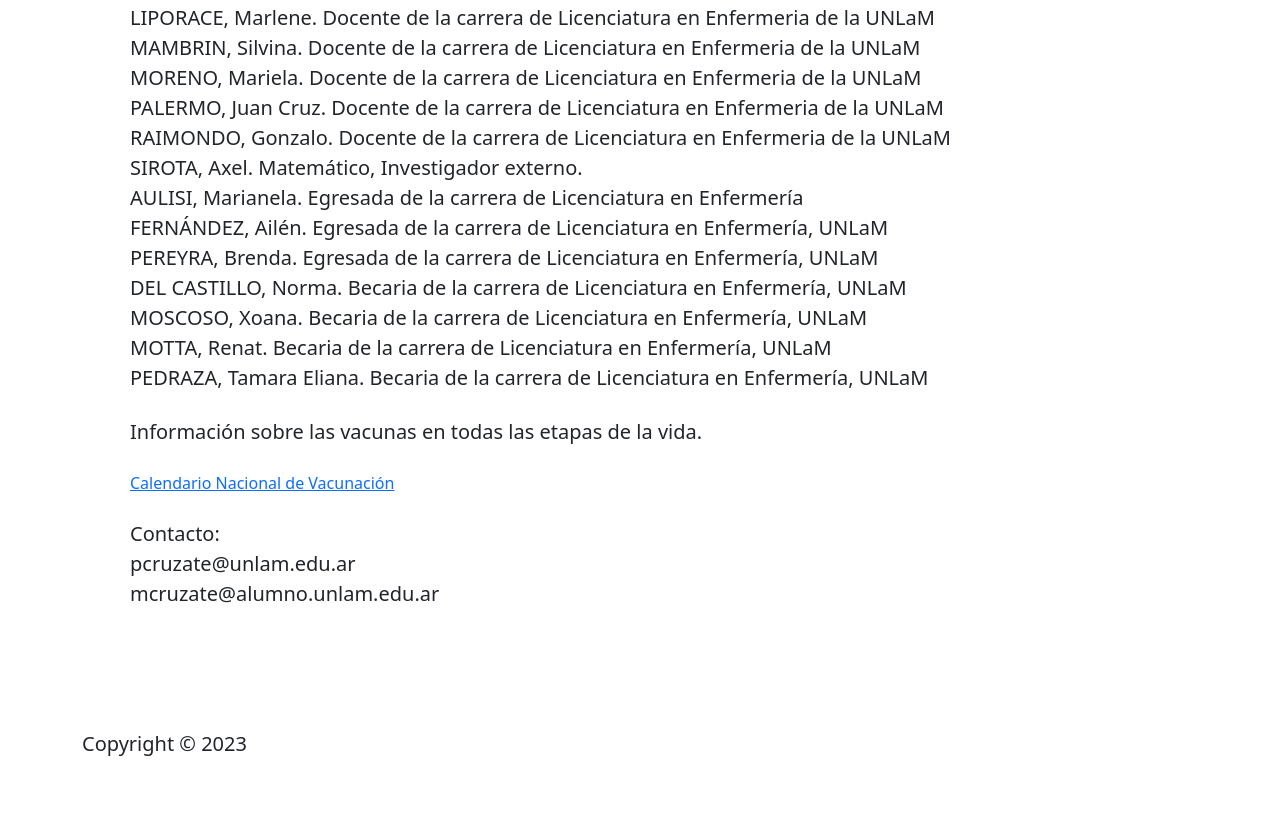
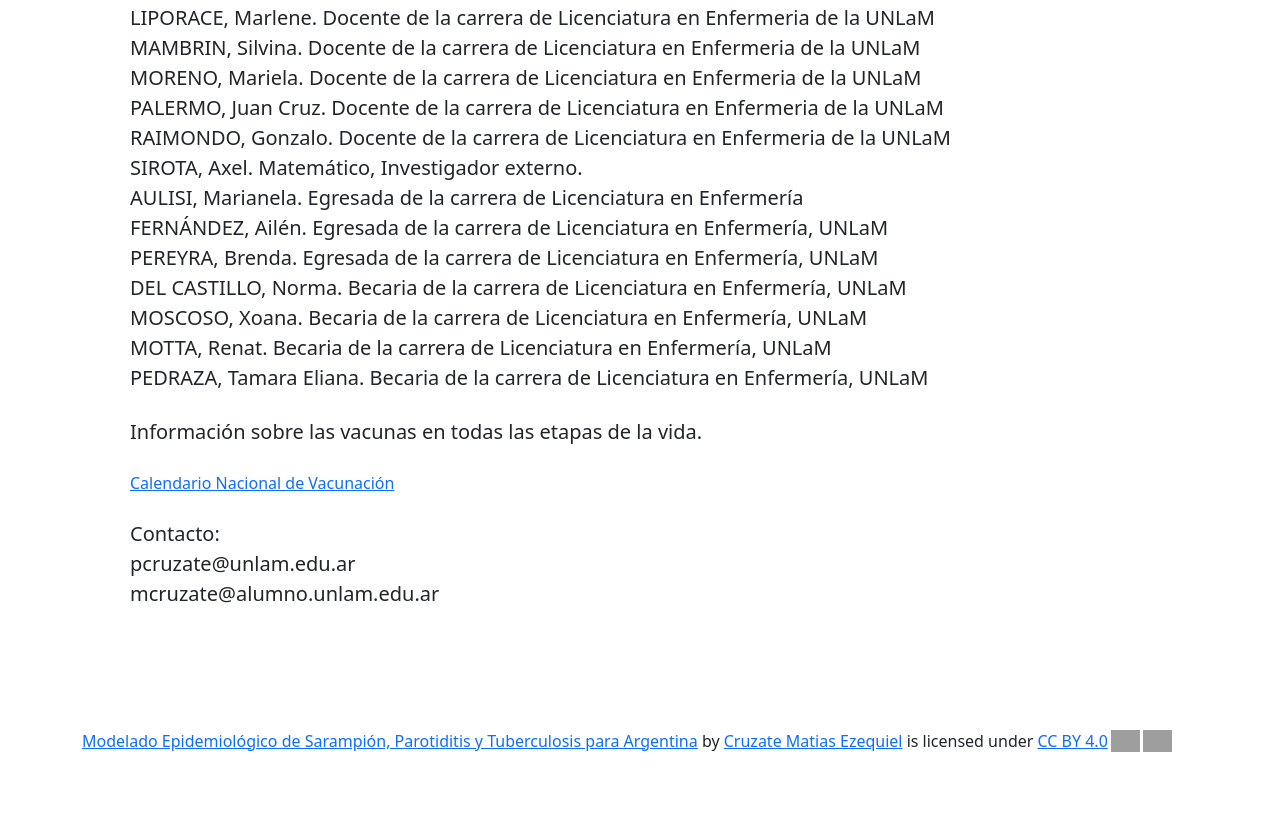
Before and after one commit to MatiCruzate/Modelado-enfermeria, a plain HTML site: page Acercade/about.html in a window 1280 px wide. Shown: the part 1461-2284 px from the top of the page. Drawn offline with nearby package versions, Linux system fonts and the light colour scheme; files that its build step writes are made by us from their sources; grey boxes are pictures that could not be loaded; some icons are missing.

Commit message:
Add files via upload

```diff
--- a/Acercade/about.html
+++ b/Acercade/about.html
@@ -99,7 +99,7 @@
    <!-- Footer -->
  <footer class="p-5  text-dark position-relative">
     <div class="container">
-      <p class="lead">Copyright &copy; 2023</p>
+      <p xmlns:cc="http://creativecommons.org/ns#" xmlns:dct="http://purl.org/dc/terms/"><a property="dct:title" rel="cc:attributionURL" href="https://modeladoenfermeria-unlam.netlify.app/">Modelado Epidemiológico de Sarampión, Parotiditis y Tuberculosis para Argentina</a> by <a rel="cc:attributionURL dct:creator" property="cc:attributionName" href="https://www.linkedin.com/in/matias-cruzate-9b3191245/">Cruzate Matias Ezequiel</a> is licensed under <a href="http://creativecommons.org/licenses/by/4.0/?ref=chooser-v1" target="_blank" rel="license noopener noreferrer" style="display:inline-block;">CC BY 4.0<img style="height:22px!important;margin-left:3px;vertical-align:text-bottom;" src="https://mirrors.creativecommons.org/presskit/icons/cc.svg?ref=chooser-v1"><img style="height:22px!important;margin-left:3px;vertical-align:text-bottom;" src="https://mirrors.creativecommons.org/presskit/icons/by.svg?ref=chooser-v1"></a></p>
       <a href="#" class="position-absolute bottom-0 end-0 p-5">
         <i class="bi bi-arrow-up-circle h1"></i>
       </a>
@@ -112,5 +112,7 @@
 <script src="https://cdn.jsdelivr.net/npm/@popperjs/core@2.11.8/dist/umd/popper.min.js" integrity="sha384-I7E8VVD/ismYTF4hNIPjVp/Zjvgyol6VFvRkX/vR+Vc4jQkC+hVqc2pM8ODewa9r" crossorigin="anonymous"></script>
 <script src="https://cdn.jsdelivr.net/npm/bootstrap@5.3.2/dist/js/bootstrap.min.js" integrity="sha384-BBtl+eGJRgqQAUMxJ7pMwbEyER4l1g+O15P+16Ep7Q9Q+zqX6gSbd85u4mG4QzX+" crossorigin="anonymous"></script>
 <script src="https://cdn.jsdelivr.net/npm/chart.js"></script>
+
+
 </body>
 </html>
```
Also changed, not shown: Listado/list.html (+2 -1 lines), index.html (+1 -1 lines).
